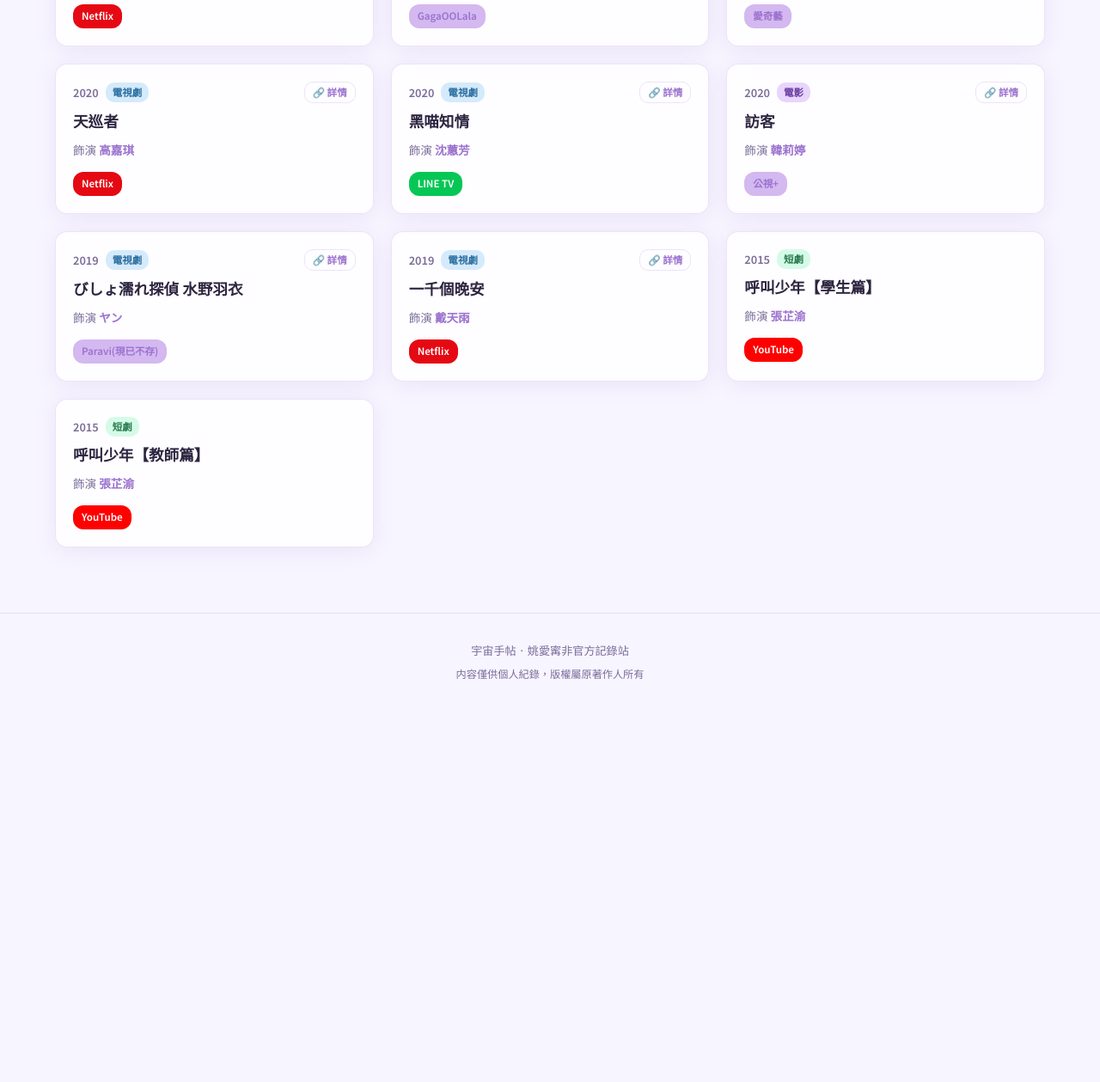
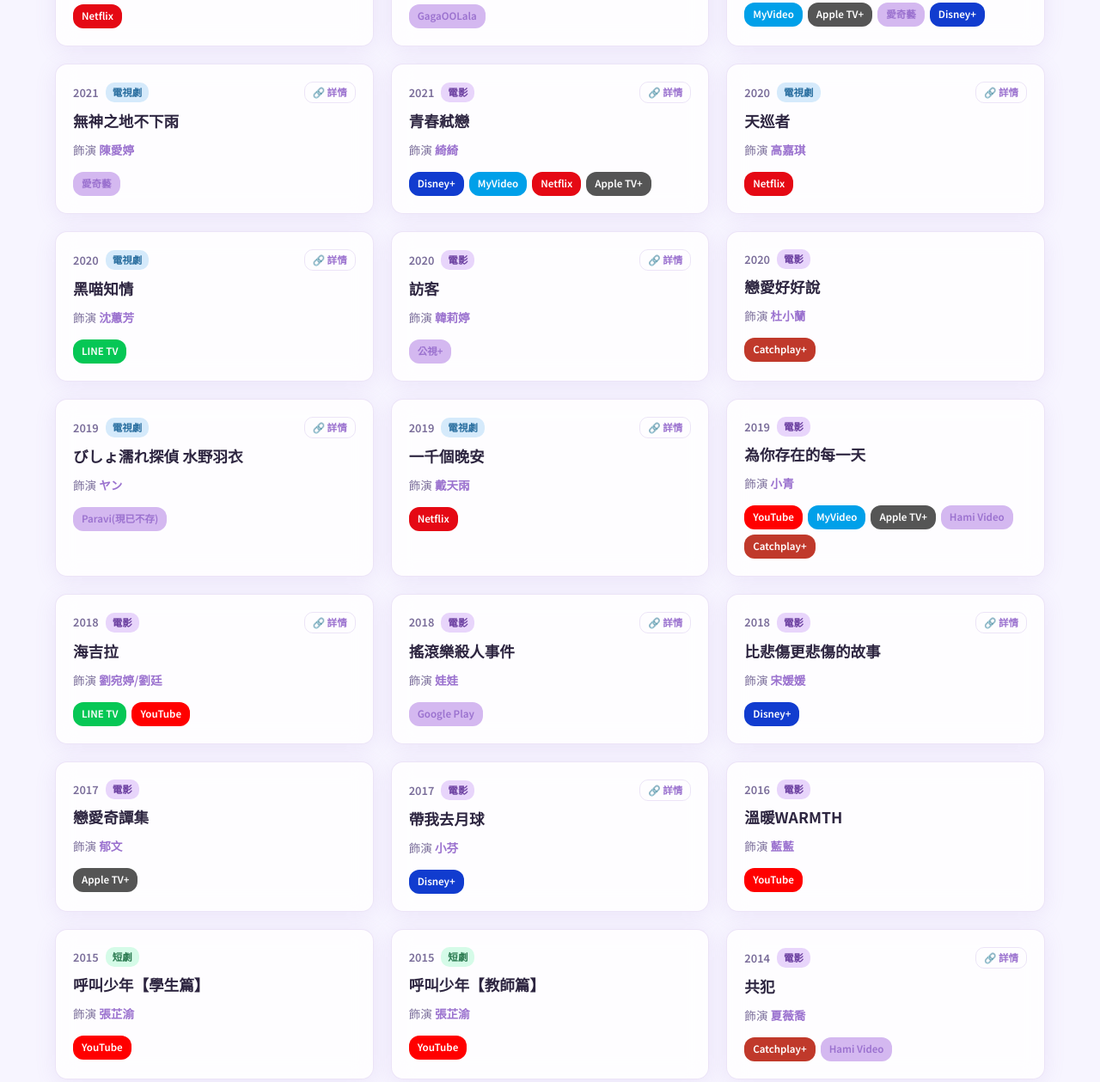
Before and after one commit to takaoYC/pp_uchutecho, a plain HTML site: page works.html in a window 1280 px wide. Shown: the part 1036-2295 px from the top of the page at 86% size. Before the commit the page ends 1863 px from the top, so only its background shows below. Drawn offline with Linux system fonts and the light colour scheme.

Commit message:
Add files via upload

```diff
--- a/data/works.json
+++ b/data/works.json
@@ -192,5 +192,207 @@
       }
     ],
     "id": "8c703f6a"
+  },
+  {
+    "title": "海吉拉",
+    "year": 2018,
+    "type": "film",
+    "role": "劉宛婷/劉廷",
+    "link_url": "https://zh.wikipedia.org/wiki/%E6%B5%B7%E5%90%89%E6%8B%89_(%E9%9B%BB%E8%A6%96%E9%9B%BB%E5%BD%B1)",
+    "platforms": [
+      {
+        "name": "LINE TV",
+        "url": "https://www.linetv.tw/drama/13103/eps/1"
+      },
+      {
+        "name": "YouTube",
+        "url": "https://www.youtube.com/watch?v=wZmEoxJL9hc"
+      }
+    ],
+    "id": "e9d82ff5"
+  },
+  {
+    "title": "不能流淚的悲傷",
+    "year": 2023,
+    "type": "film",
+    "role": "謝淑卿",
+    "link_url": "",
+    "platforms": [
+      {
+        "name": "MyVideo",
+        "url": "https://www.myvideo.net.tw/details/0/374524?gad_source=1&gad_campaignid=22921663908&gbraid=0AAAAACOitVvTxMpmQca71H4H6tklrW4pU&gclid=CjwKCAjwuanRBhBSEiwAY5y6V4vgYTsS4Ek-DBpJeBz92ASnUKcTAbNBM4imGEY8cjc97e0sQPgzxxoCt84QAvD_BwE"
+      },
+      {
+        "name": "Apple TV+",
+        "url": "https://tv.apple.com/tw/movie/%E4%B8%8D%E8%83%BD%E6%B5%81%E6%B7%9A%E7%9A%84%E6%82%B2%E5%82%B7/umc.cmc.60qmbaf3w74eeej49w615jcfl"
+      },
+      {
+        "name": "愛奇藝",
+        "url": "https://www.iq.com/play/%E4%B8%8D%E8%83%BD%E6%B5%81%E6%B7%9A%E7%9A%84%E6%82%B2%E5%82%B7-2024-1xvgool81wo?lang=zh_tw"
+      },
+      {
+        "name": "Disney+",
+        "url": "https://www.disneyplus.com/identity/login/enter-email"
+      }
+    ],
+    "id": "2635c0c4"
+  },
+  {
+    "title": "青春弒戀",
+    "year": 2021,
+    "type": "film",
+    "role": "綺綺",
+    "link_url": "https://zh.wikipedia.org/wiki/%E9%9D%92%E6%98%A5%E5%BC%92%E6%88%80",
+    "platforms": [
+      {
+        "name": "Disney+",
+        "url": "https://www.disneyplus.com/zh-tw/browse/entity-018d25ab-5064-4020-8382-0d3ee6162abe"
+      },
+      {
+        "name": "MyVideo",
+        "url": "https://www.myvideo.net.tw/details/0/344729"
+      },
+      {
+        "name": "Netflix",
+        "url": "https://www.netflix.com/tw/title/81590736"
+      },
+      {
+        "name": "Apple TV+",
+        "url": "https://tv.apple.com/tw/movie/%E9%9D%92%E6%98%A5%E5%BC%92%E6%88%80/umc.cmc.5tnfejd9ff9qrufokj9qw3tii"
+      }
+    ],
+    "id": "5e8f9a47"
+  },
+  {
+    "title": "戀愛好好說",
+    "year": 2020,
+    "type": "film",
+    "role": "杜小蘭",
+    "link_url": "",
+    "platforms": [
+      {
+        "name": "Catchplay+",
+        "url": "https://www.catchplay.com/tw/video/38e122a6-21bb-4766-9919-81b007eda58a"
+      }
+    ],
+    "id": "baba4e23"
+  },
+  {
+    "title": "為你存在的每一天",
+    "year": 2019,
+    "type": "film",
+    "role": "小青",
+    "link_url": "",
+    "platforms": [
+      {
+        "name": "YouTube",
+        "url": "https://www.youtube.com/watch?v=FLTgaSj-m7Y"
+      },
+      {
+        "name": "MyVideo",
+        "url": "https://www.myvideo.net.tw/details/0/304307"
+      },
+      {
+        "name": "Apple TV+",
+        "url": "https://tv.apple.com/tw/movie/%E7%82%BA%E4%BD%A0%E5%AD%98%E5%9C%A8%E7%9A%84%E6%AF%8F%E4%B8%80%E5%A4%A9/umc.cmc.9qimhimvl72oztsxctcw63ec"
+      },
+      {
+        "name": "Hami Video",
+        "url": "https://hamivideo.hinet.net/product/115112.do?cs=2"
+      },
+      {
+        "name": "Catchplay+",
+        "url": "https://www.catchplay.com/tw/video/b974be6a-c1f5-414f-8b6e-e095b3cd4fd4"
+      }
+    ],
+    "id": "643f3885"
+  },
+  {
+    "title": "搖滾樂殺人事件",
+    "year": 2018,
+    "type": "film",
+    "role": "娃娃",
+    "link_url": "https://zh.wikipedia.org/wiki/%E6%90%96%E6%BB%BE%E6%A8%82%E6%AE%BA%E4%BA%BA%E4%BA%8B%E4%BB%B6",
+    "platforms": [
+      {
+        "name": "Google Play",
+        "url": "https://play.google.com/store/movies/details?id=MUr3puJfE6E"
+      }
+    ],
+    "id": "8f8b41c3"
+  },
+  {
+    "title": "比悲傷更悲傷的故事",
+    "year": 2018,
+    "type": "film",
+    "role": "宋媛媛",
+    "link_url": "https://zh.wikipedia.org/wiki/%E6%AF%94%E6%82%B2%E5%82%B7%E6%9B%B4%E6%82%B2%E5%82%B7%E7%9A%84%E6%95%85%E4%BA%8B_(2018%E5%B9%B4%E9%9B%BB%E5%BD%B1)",
+    "platforms": [
+      {
+        "name": "Disney+",
+        "url": "https://www.disneyplus.com/zh-tw/browse/entity-bb5979a5-341b-4703-9514-3efe4cba6255"
+      }
+    ],
+    "id": "2dafe4c4"
+  },
+  {
+    "title": "戀愛奇譚集",
+    "year": 2017,
+    "type": "film",
+    "role": "郁文",
+    "link_url": "",
+    "platforms": [
+      {
+        "name": "Apple TV+",
+        "url": "https://tv.apple.com/tw/movie/%E6%88%80%E6%84%9B%E5%A5%87%E8%AD%9A%E9%9B%86/umc.cmc.21u7d5c3jzuc8qfrauom80ji9"
+      }
+    ],
+    "id": "7af767b5"
+  },
+  {
+    "title": "帶我去月球",
+    "year": 2017,
+    "type": "film",
+    "role": "小芬",
+    "link_url": "https://zh.wikipedia.org/wiki/%E5%B8%B6%E6%88%91%E5%8E%BB%E6%9C%88%E7%90%83_(%E9%9B%BB%E5%BD%B1)",
+    "platforms": [
+      {
+        "name": "Disney+",
+        "url": "https://www.disneyplus.com/zh-tw/browse/entity-9eb1a3d1-82a8-4dae-948c-3cab5d26bdb2"
+      }
+    ],
+    "id": "ecb9dda0"
+  },
+  {
+    "title": "溫暖WARMTH",
+    "year": 2016,
+    "type": "film",
+    "role": "藍藍",
+    "link_url": "",
+    "platforms": [
+      {
+        "name": "YouTube",
+        "url": "https://www.youtube.com/watch?v=h1FRS8gAE_o"
+      }
+    ],
+    "id": "9826a625"
+  },
+  {
+    "title": "共犯",
+    "year": 2014,
+    "type": "film",
+    "role": "夏薇喬",
+    "link_url": "https://zh.wikipedia.org/wiki/%E5%85%B1%E7%8A%AF_(2014%E5%B9%B4%E9%9B%BB%E5%BD%B1)",
+    "platforms": [
+      {
+        "name": "Catchplay+",
+        "url": "https://www.catchplay.com/tw/video/f553d2b9-9b92-4d48-90a2-57098ee1312d"
+      },
+      {
+        "name": "Hami Video",
+        "url": "https://hamivideo.hinet.net/product/274407.do?cs=2"
+      }
+    ],
+    "id": "6709d94d"
   }
 ]
--- a/works.html
+++ b/works.html
@@ -3,7 +3,7 @@
 <head>
   <meta charset="UTF-8">
   <meta name="viewport" content="width=device-width, initial-scale=1.0">
-  <title>作品集 — 宇宙手帖</title>
+  <title>作品集 — ピピ宇宙手帖</title>
   <link rel="preconnect" href="https://fonts.googleapis.com">
   <link href="https://fonts.googleapis.com/css2?family=Noto+Sans+JP:wght@400;600;700;800&family=Noto+Sans+TC:wght@400;600;700;800&family=Noto+Serif+JP:wght@400;700&family=Noto+Serif+TC:wght@400;700&display=swap" rel="stylesheet">
   <link rel="stylesheet" href="css/style.css">
@@ -12,7 +12,7 @@
 <body>
 
 <header>
-  <div class="site-title"><a href="index.html" style="-webkit-text-fill-color:transparent;background:linear-gradient(90deg,var(--grad-start),var(--grad-end));-webkit-background-clip:text;background-clip:text;">宇宙手帖</a></div>
+  <div class="site-title"><a href="index.html" style="-webkit-text-fill-color:transparent;background:linear-gradient(90deg,var(--grad-start),var(--grad-end));-webkit-background-clip:text;background-clip:text;">ピピ宇宙手帖</a></div>
   <nav>
     <a href="index.html">首頁</a>
     <a href="works.html" style="color:var(--accent)">作品集</a>
@@ -52,8 +52,8 @@
 </section>
 
 <footer>
-  <p>宇宙手帖 · 姚愛寗非官方記錄站</p>
-  <p style="margin-top:6px;font-size:0.76rem;">内容僅供個人紀錄，版權屬原著作人所有</p>
+  <p>ピピ宇宙手帖 · 姚愛寗非官方記錄站</p>
+  <p style="margin-top:6px;font-size:0.76rem;">内容僅供個人紀錄用，版權屬原著作人所有</p>
 </footer>
 
 <button class="back-top" id="backTop" aria-label="回到頂端">↑</button>
```
Also changed, not shown: books.html (+4 -4 lines), index.html (+5 -5 lines).
